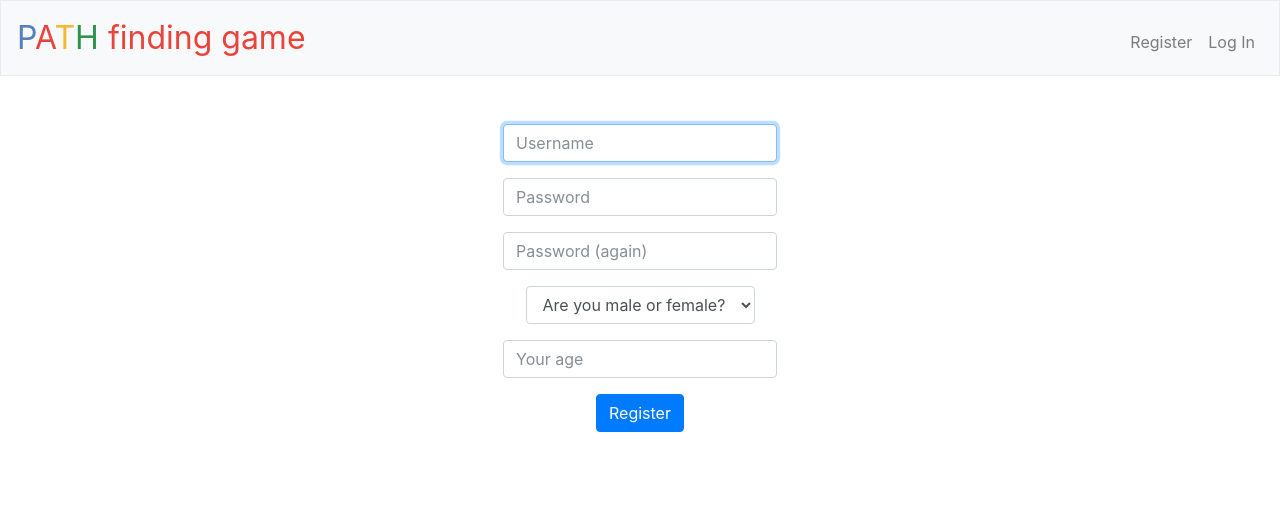
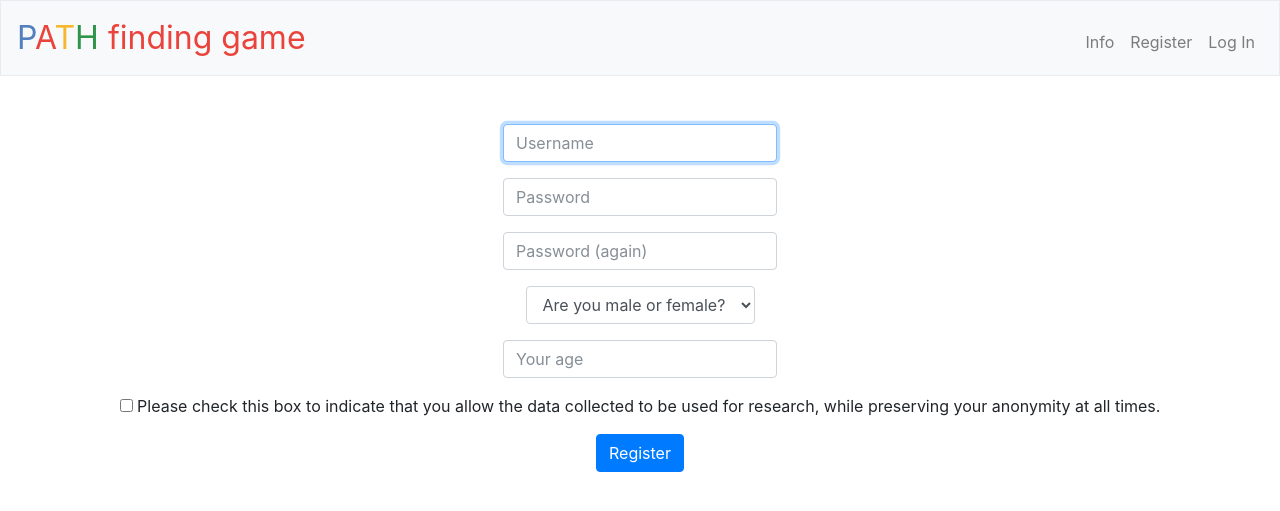
Before and after one commit to dculibrk/pathgameweb, a Flask app: page /register in a window 1280 px wide. Shown: the top 511 px of the page. Run offline with Flask 2, Linux system fonts and the light colour scheme; some libraries are stand-ins or nearby versions.

Commit message:
added info and terms acknowledgement

```diff
--- a/application.py
+++ b/application.py
@@ -131,6 +131,10 @@ class Email(db.Model):
 def index():
     return render_template("index.html", level = session['level'])
 
+@app.route("/info")
+def info():
+    return render_template("info.html")
+
 @app.route("/login", methods=["GET", "POST"])
 @mobile_template('{mobile/}login.html')
 def login(template):
@@ -215,6 +219,9 @@ def register():
 
         if request.form.get("password") != request.form.get("confirmation"):
             return apology("password and confirmation doesn't match", 400)
+
+        if not request.form.get("acknowledge-terms"):
+            return apology("you need to agree to the data use terms", 400)
 
         name = request.form.get("username")
         sex = request.form.get("sex")
@@ -315,20 +322,6 @@ def get_post_javascript_data():
 
     return 'nja' # json.loads(jsdata)[0]
 
-@app.route('/receiver', methods = ['POST'])
-def worker():
-    # read json + reply
-    print('query arrived in /receiver!\n')
-    jsondata = request.get_json(force=True); #jsonify(request.json);
-    result = ''
-    if jsondata:
-        print('got some data!\n')
-
-        for item in jsondata:
-            # loop over every row
-            result += str(item['pointsdestination']) + '\n'
-    return result
-
 @app.route("/scores", methods = ['GET'])
 def scores():
     #rows = db.execute("SELECT username, shortestpathlength, besttime FROM hiscores INNER JOIN users ON hiscores.userid = users.userid LIMIT 10;")
--- a/templates/index.html
+++ b/templates/index.html
@@ -16,7 +16,7 @@ var level = {{ level }};
 
   <!-- <h3>You can drag or click on the points to add them to the path.</h3> -->
 	<div class="main" >
-        <p> The goal is to connect all the blue points starting from the rotating square, as quickly as you can.</p>
+        <p> The goal is to connect all the blue points starting from and ending at the rotating square, as quickly as you can. <br/> Click the square to start and finish.</p>
 		    <canvas id="dubasCanvas" align="center" resize></canvas>
         <p class="nav-item"><a class="nav-link" href="/back">PLAY AGAIN</a> <a class="nav-link" href="/scores">SCORES</a></p>
 	</div>
--- a/templates/layout.html
+++ b/templates/layout.html
@@ -38,10 +38,12 @@
                 {% if session.user_id %}
 
                     <ul class="navbar-nav ml-auto mt-2">
+                        <li class="nav-item"><a class="nav-link" href="/info">Info</a></li>
                         <li class="nav-item"><a class="nav-link" href="/logout">Log Out</a></li>
                     </ul>
                 {% else %}
                     <ul class="navbar-nav ml-auto mt-2">
+                        <li class="nav-item"><a class="nav-link" href="/info">Info</a></li>
                         <li class="nav-item"><a class="nav-link" href="/register">Register</a></li>
                         <li class="nav-item"><a class="nav-link" href="/login">Log In</a></li>
                     </ul>
--- a/templates/login.html
+++ b/templates/login.html
@@ -5,6 +5,9 @@
 {% endblock %}
 
 {% block main %}
+    <h3 align="center"> Welcome! </h3>
+    <p>Please log in using an existing account or <a href="/register">register</a> to continue.</p>
+
     <form action="/login" method="post">
         <div class="form-group">
             <input autocomplete="off" autofocus class="form-control" name="username" placeholder="Username" type="text"/>
--- a/templates/register.html
+++ b/templates/register.html
@@ -30,6 +30,10 @@
             <input class="form-control" name="age" placeholder="Your age" type="number" size="2" min="10" />
         </div>
 
+        <div class="form-group">
+          <input class="form-control" type="checkbox" name="acknowledge-terms"/> Please check this box to indicate that you allow the data collected to be used for research, while preserving your anonymity at all times.
+        </div>
+
         <button class="btn btn-primary" type="submit">Register</button>
     </form>
 {% endblock %}
```
Also changed, not shown: templates/info.html (added, +19 -0 lines).
